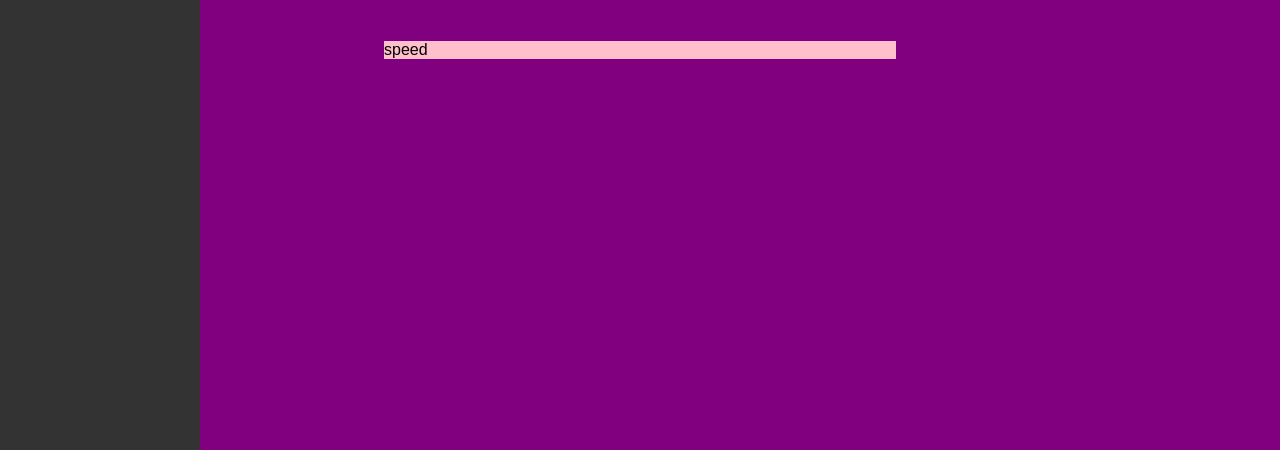
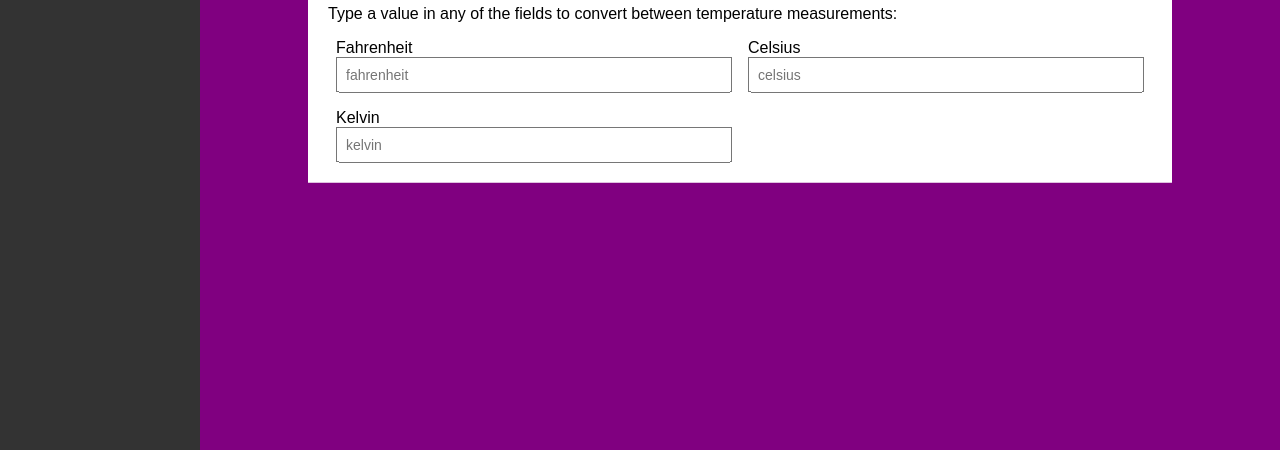
Before and after one commit to soumah-yaya/converter, a website: page index.html in a window 1280 px wide. Shown: the part 350-800 px from the top of the page. Drawn offline with Linux system fonts and the light colour scheme.

Commit message:
weight converter completed

```diff
--- a/index.css
+++ b/index.css
@@ -55,16 +55,40 @@ ul {
   margin-top: 5px;
 }
 .container .main-content {
+  position: relative;
   flex: 1;
   background-color: purple;
 }
-.container .center {
+.container .main-content .center {
   position: absolute;
   top: 50%;
   left: 50%;
   transform: translate(-50%, -50%);
-  width: 40%;
-  background-color: pink;
+  width: 80%;
+  padding: 20px;
+  background-color: #fff;
+}
+.container .main-content .half {
+  float: left;
+  width: 50%;
+  margin-top: 16px;
+  padding: 0 8px;
+}
+.container .main-content .half input {
+  display: block;
+  padding: 8px;
+  width: 100%;
+  font-size: 14px;
+}
+.container .main-content .title {
+  background-color: #4CAF50;
+  padding: 10px;
+  margin-bottom: 10px;
+}
+.container .main-content .title h2 {
+  color: #fff;
+  font-size: 32px;
+  font-weight: 400;
 }
 @media screen and (max-width: 576px) {
   .container {
--- a/index.html
+++ b/index.html
@@ -21,18 +21,120 @@
           <li></li>
         </ul>
         <ul class="menu">
+          <li><button>Convert Weight</button></li>
           <li><button>Convert Temperature</button></li>
-          <li><button>Convert Weight</button></li>
           <li><button>Convert Length</button></li>
           <li><button>Convert Speed</button></li>
         </ul>
       </div>
       <div class="main-content">
-        <div class="convertTemp center">temp</div>
-        <div class="convertWeight center">Weight</div>
-        <div class="convertLength center">Length</div>
-        <div class="convertSpeed center">speed</div>
+        <!-- weight converter -->
+        <form id="form-weight" class="weight center">
+          <div class="title">
+            <h2>Weight Converter</h2>
+          </div>
+          <p>
+            Type a value in any of the fields to convert between weight
+            measurements:
+          </p>
+          <div class="half">
+            <label for="pound">Pound</label>
+            <input
+              type="number"
+              id="pound"
+              class="half-input half-border"
+              placeholder="Pounds"
+              oninput="weightConverter(this.id,this.value)"
+              onchange="weightConverter(this.id,this.value)"
+              min="0"
+            />
+          </div>
+          <div class="half">
+            <label for="kilograms">Kilograms</label>
+            <input
+              type="number"
+              id="kilograms"
+              class="half-input half-border"
+              placeholder="Kilograms"
+              oninput="weightConverter(this.id,this.value)"
+              onchange="weightConverter(this.id,this.value)"
+              min="0"
+            />
+          </div>
+          <div class="half margin-top">
+            <label for="ounces">Ounces</label>
+            <input
+              type="number"
+              id="ounces"
+              class="half-input half-border"
+              placeholder="Ounces"
+              oninput="weightConverter(this.id,this.value)"
+              onchange="weightConverter(this.id,this.value)"
+              min="0"
+            />
+          </div>
+          <div class="half margin-top">
+            <label for="grams">Grams</label>
+            <input
+              type="number"
+              id="grams"
+              class="half-input half-border"
+              placeholder="grams"
+              oninput="weightConverter(this.id,this.value)"
+              onchange="weightConverter(this.id,this.value)"
+              min="0"
+            />
+          </div>
+        </form>
+         <!-- weight temperature -->
+         <form id="form-temperature" class="temperature center">
+          <div class="title">
+            <h2>Temperature Converter</h2>
+          </div>
+          <p>
+            Type a value in any of the fields to convert between temperature
+            measurements:
+          </p>
+          <div class="half">
+            <label for="fahrenheit">Fahrenheit</label>
+            <input
+              type="number"
+              id="fahrenheit"
+              class="half-input half-border"
+              placeholder="fahrenheit"
+              oninput="temperatureConverter(this.id,this.value)"
+              onchange="temperatureConverter(this.id,this.value)"
+              min="0"
+            />
+          </div>
+          <div class="half">
+            <label for="celsius">Celsius</label>
+            <input
+              type="number"
+              id="celsius"
+              class="half-input half-border"
+              placeholder="celsius"
+              oninput="temperatureConverter(this.id,this.value)"
+              onchange="temperatureConverter(this.id,this.value)"
+              min="0"
+            />
+          </div>
+          <div class="half margin-top">
+            <label for="kelvin">Kelvin</label>
+            <input
+              type="number"
+              id="kelvin"
+              class="half-input half-border"
+              placeholder="kelvin"
+              oninput="temperatureConverter(this.id,this.value)"
+              onchange="temperatureConverter(this.id,this.value)"
+              min="0"
+            />
+          </div>
+
+        </form>
       </div>
     </div>
+    <script src="weight.js"></script>
   </body>
 </html>
--- /dev/null
+++ b/weight.js
@@ -0,0 +1,78 @@
+function weightConverter(id, value) {
+  if (value.length === 0) {
+    document.getElementById('form-weight').reset();
+    return;
+  }
+  switch (id) {
+    case 'pound':
+      convert('pound', value);
+      break;
+    case 'kilograms':
+      convert('kilograms', value);
+      break;
+    case 'ounces':
+      convert('ounces', value);
+      break;
+    case 'grams':
+      convert('grams', value);
+      break;
+    default:
+      break;
+  }
+}
+function convert(id, valNum) {
+  const ids = ['pound', 'kilograms', 'ounces', 'grams'];
+  ids.splice(ids.indexOf(id), 1);
+
+  ids.forEach((inputid) => {
+    let input = document.getElementById(inputid);
+    // convert from pound
+    if (id === 'pound') {
+      if (inputid === 'kilograms') {
+        input.value = (valNum / 2.2046).toFixed(4);
+      }
+      if (inputid === 'ounces') {
+        input.value = valNum * 16;
+      }
+      if (inputid === 'grams') {
+        input.value = (valNum / 0.0022046).toFixed(4);
+      }
+    }
+    // convert from kilograms
+    if (id === 'kilograms') {
+      if (inputid === 'pound') {
+        input.value = (valNum * 2.2046).toFixed(4);
+      }
+      if (inputid === 'ounces') {
+        input.value = (valNum * 35.274).toFixed(4);
+      }
+      if (inputid === 'grams') {
+        input.value = valNum * 1000;
+      }
+    }
+    // convert from Ounces
+    if (id === 'ounces') {
+      if (inputid === 'pound') {
+        input.value = (valNum * 0.0625).toFixed(4);
+      }
+      if (inputid === 'kilograms') {
+        input.value = (valNum / 35.274).toFixed(4);
+      }
+      if (inputid === 'grams') {
+        input.value = (valNum / 0.035274).toFixed(4);
+      }
+    }
+    // convert from grams
+    if (id === 'grams') {
+      if (inputid === 'pound') {
+        input.value = (valNum * 0.0022046).toFixed(4);
+      }
+      if (inputid === 'kilograms') {
+        input.value = (valNum / 1000).toFixed(4);
+      }
+      if (inputid === 'ounces') {
+        input.value = (valNum * 0.035274).toFixed(4);
+      }
+    }
+  });
+}
```
